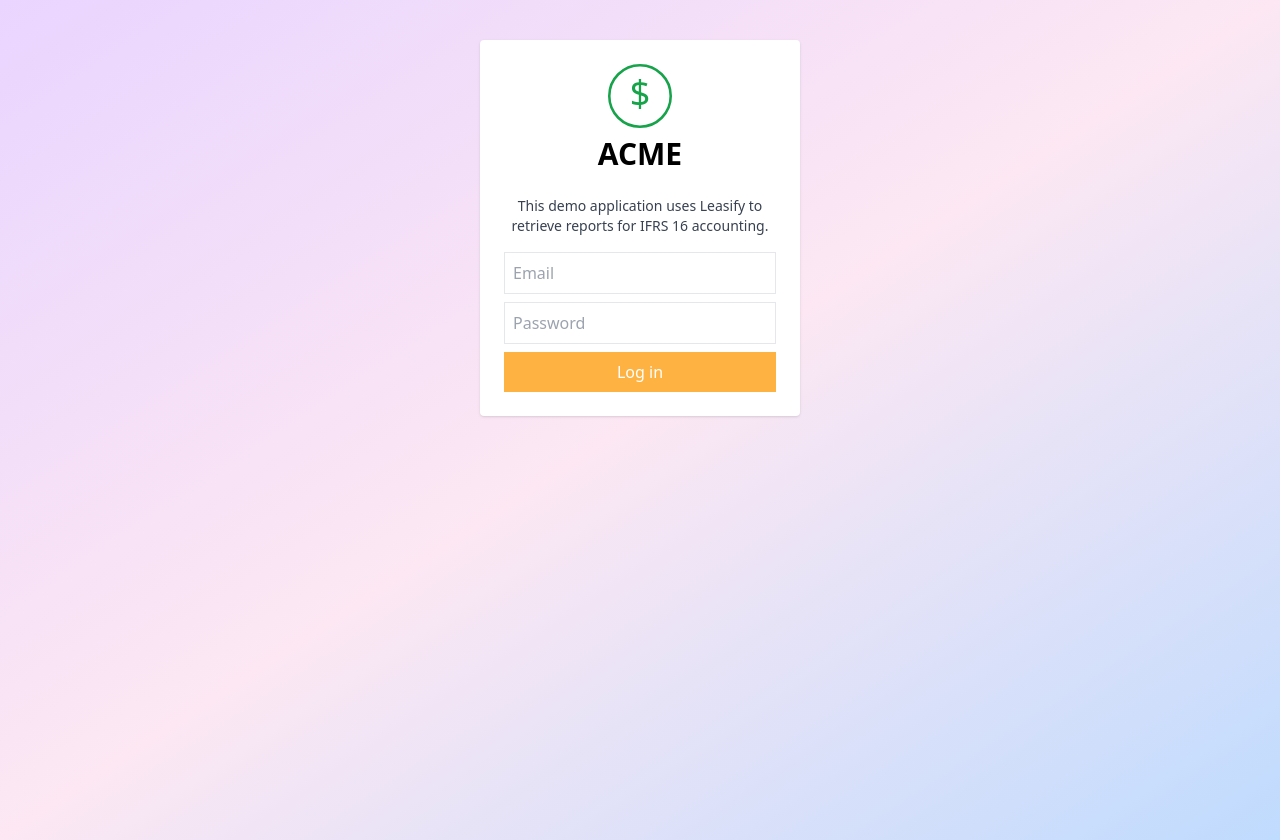
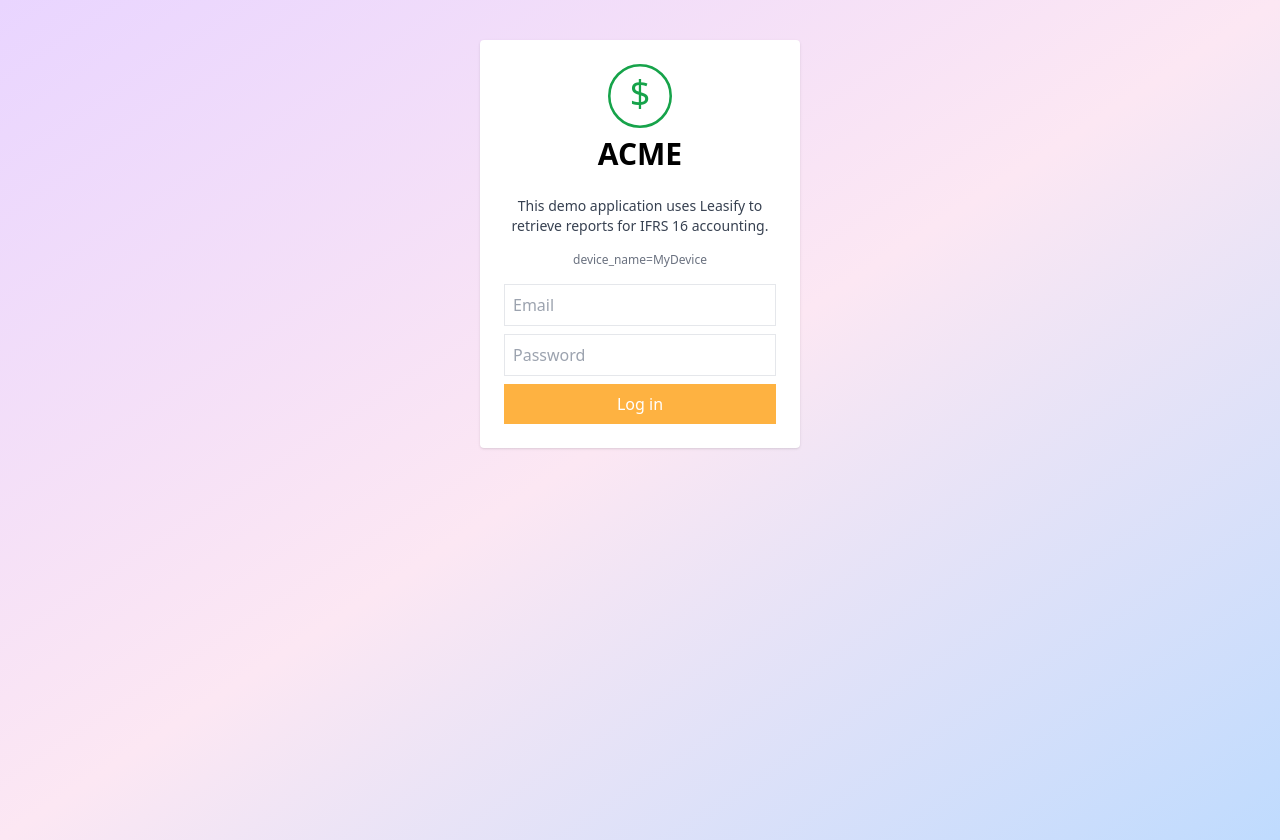
Before and after one commit to leasify/report-tester, a React (Vite) app: page / in a window 1280 px wide. Built offline with nearby package versions, Linux system fonts and the light colour scheme; no server answers; the HTML template or start-up script is replaced by a standard one.

Commit message:
Show device name from .env

```diff
--- a/src/components/LoginForm.jsx
+++ b/src/components/LoginForm.jsx
@@ -5,8 +5,8 @@
   const [email, setEmail] = useState('');
   const [password, setPassword] = useState('');
   const deviceName =
-    import.meta?.env?.VITE_DEVICE_NAME ||
-    (typeof process !== 'undefined' ? process.env.VITE_DEVICE_NAME : undefined);
+    import.meta?.env?.DEVICE_NAME ||
+    (typeof process !== 'undefined' ? process.env.DEVICE_NAME : undefined);
 
   const handleSubmit = async (e) => {
     e.preventDefault();
@@ -49,7 +49,7 @@
       </p>
       {deviceName && (
         <p className="mb-4 text-center text-xs text-gray-500">
-          Device name: {deviceName}
+          device_name={deviceName}
         </p>
       )}
       <form onSubmit={handleSubmit} autoComplete="on" className="space-y-2">
```
